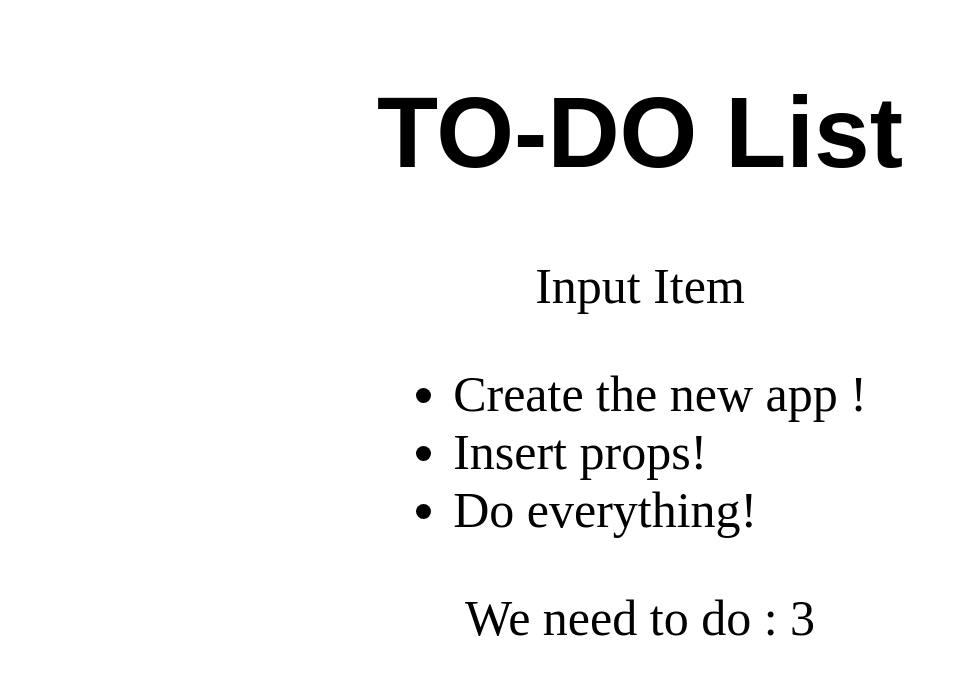
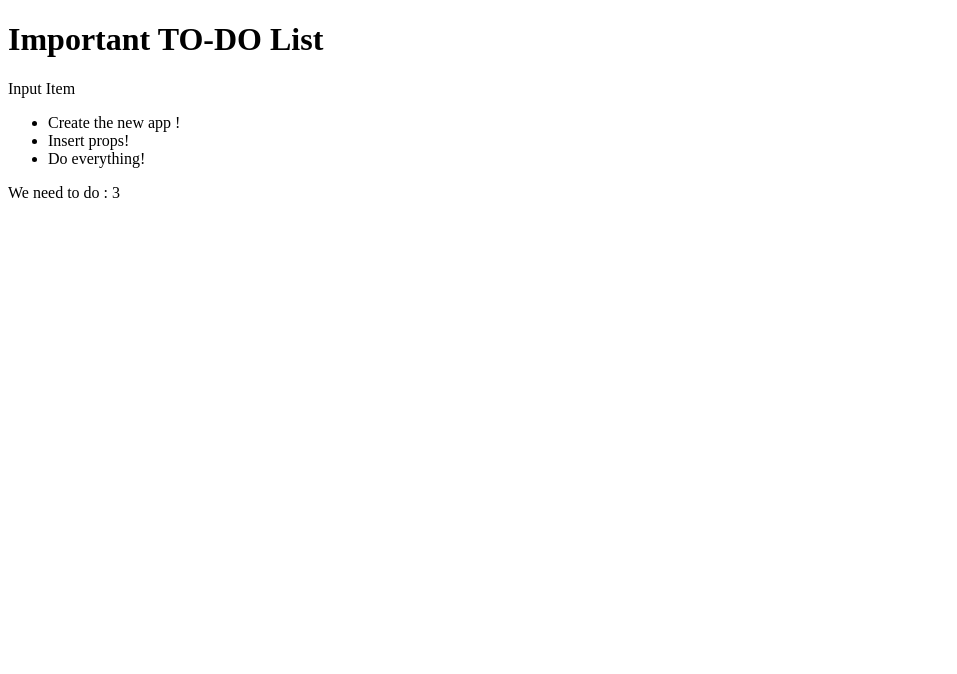
Before and after one commit to WebHeroSchool/React_Todo_NM, a React (Create React App) app: page / in a window 1280 px wide. Shown: the top 674 px of the page, without its empty margins (0-957 px from the left). Built offline with nearby package versions, Linux system fonts and the light colour scheme.

Commit message:
Revert last  commit with styles

```diff
--- a/src/Components/App/App.css
+++ /dev/null
@@ -1,10 +0,0 @@
-.wrap{
-    display: flex;
-    align-items: center;
-    flex-direction: column;
-    font-size: 50px;
-}
-.wrap__title{
-
-    font-family: "Apple SD Gothic Neo", sans-serif;
-}
--- a/src/Components/App/App.js
+++ b/src/Components/App/App.js
@@ -2,7 +2,6 @@ import React from 'react';
 import ItemList from '../ItemList/ItemList';
 import InputItem from '../InputItem/InputItem';
 import Footer from '../Footer/Footer';
-import './App.css';
 
 const App = () => {
 
@@ -19,13 +18,12 @@ const App = () => {
     ];
 
     return (
-            <div className='wrap'>
-                <h1 className='wrap__title'> TO-DO List</h1>
-                <InputItem />
-                <ItemList items={items}/>
-                <Footer  count={3}/>
-            </div>
-    );
+        <div>
+            <h1>Important TO-DO List</h1>
+            <InputItem />
+            <ItemList items={items}/>
+            <Footer  count={3}/>
+        </div>);
 };
 
 
```
